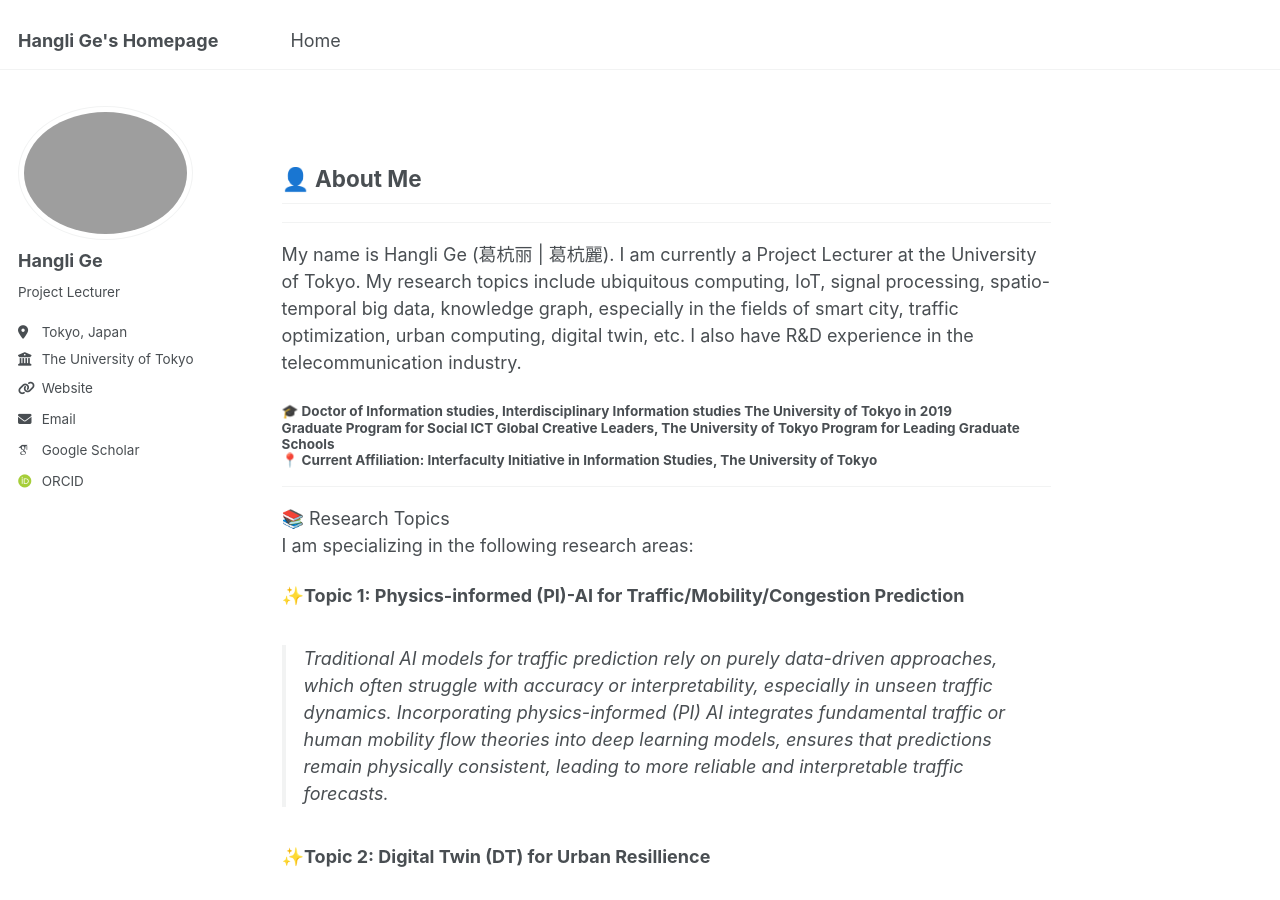
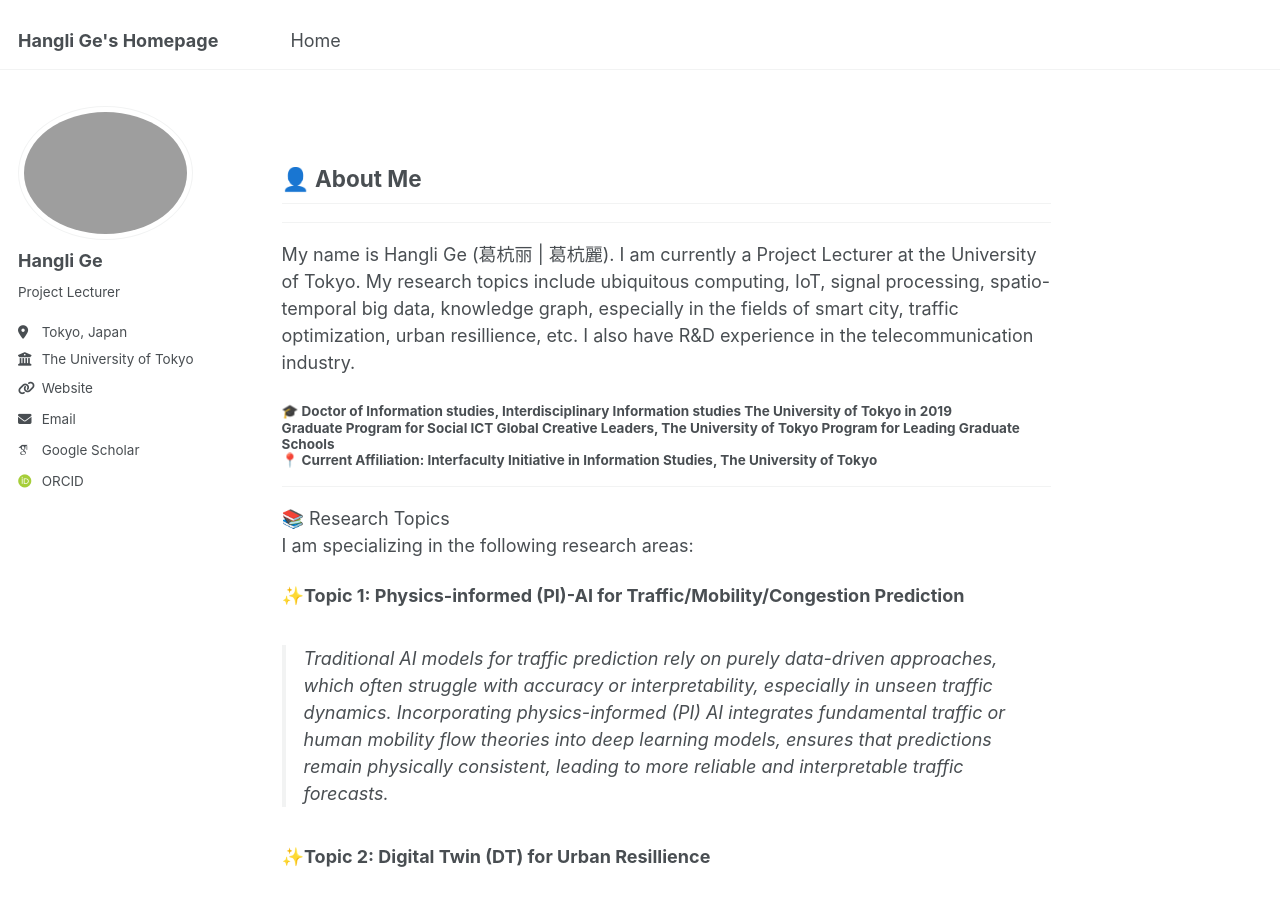
Before and after one commit to christie888/christie888.github.io, a Jekyll site: the page built from _pages/about.md, in a window 1280 px wide and 900 px high. Built offline with Jekyll 4.4.1, drawn with Linux system fonts in a browser that asks for light colours; some web fonts are replaced.

Commit message:
Update about.md

```diff
--- a/_pages/about.md
+++ b/_pages/about.md
@@ -9,7 +9,7 @@ redirect_from:
 
 ## 👤 About Me
 ---
-My name is  Hangli Ge (葛杭丽 | 葛杭麗). I am currently a Project Lecturer at the University of Tokyo. My research topics include ubiquitous computing, IoT, signal processing, spatio-temporal big data, knowledge graph, especially in the fields of smart city, traffic optimization, urban computing, digital twin, etc. I also have R&D experience in the telecommunication industry.
+My name is  Hangli Ge (葛杭丽 | 葛杭麗). I am currently a Project Lecturer at the University of Tokyo. My research topics include ubiquitous computing, IoT, signal processing, spatio-temporal big data, knowledge graph, especially in the fields of smart city, traffic optimization, urban resillience, etc. I also have R&D experience in the telecommunication industry.
 #### 🎓 Doctor of Information studies, Interdisciplinary Information studies The University of Tokyo in 2019　　<br>  Graduate Program for Social ICT Global Creative Leaders, The University of Tokyo Program for Leading Graduate Schools <br>📍 Current Affiliation: Interfaculty Initiative in Information Studies, The University of Tokyo
 
 ---
```
